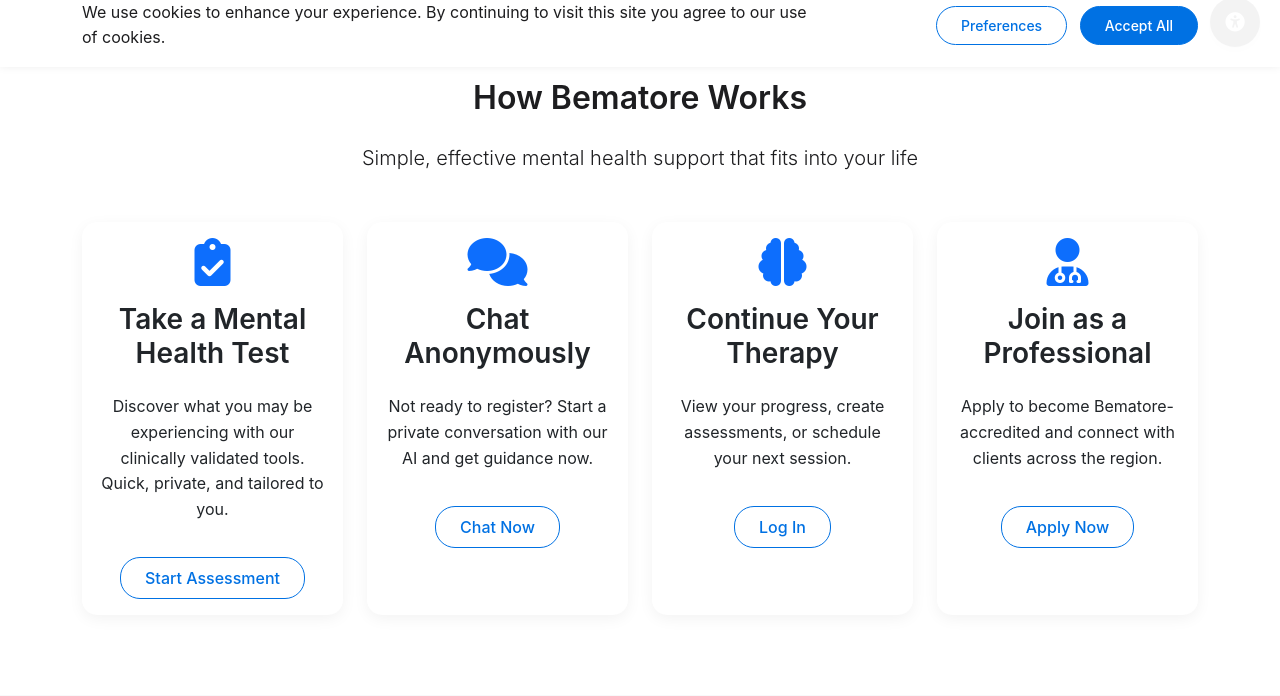
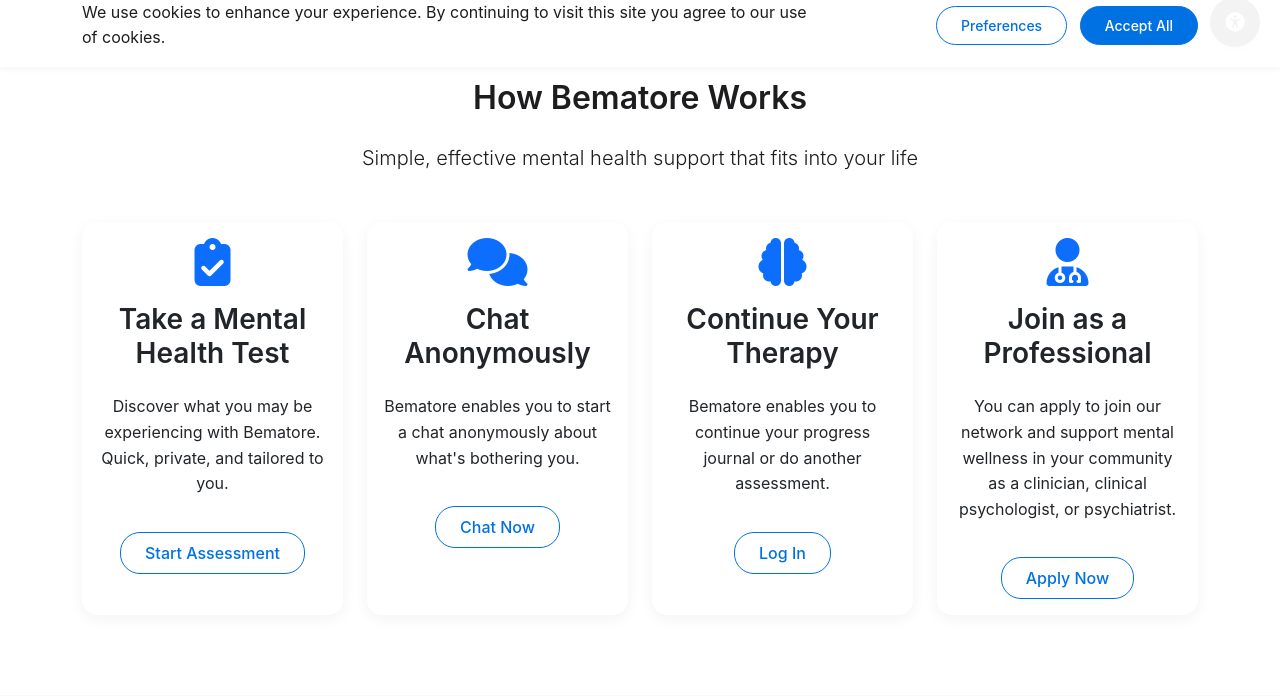
Before and after one commit to OchiengBrandon/bematore-website, a Django app: page / in a window 1280 px wide. Shown: the part 733-1429 px from the top of the page. Run offline with Django 5.2, Linux system fonts and the light colour scheme; data that the repository does not hold is empty; some libraries are stand-ins or nearby versions.

Commit message:
Edited home page

```diff
--- a/templates/core/home.html
+++ b/templates/core/home.html
@@ -39,7 +39,7 @@
                             <i class="fas fa-clipboard-check fa-3x text-primary"></i>
                         </div>
                         <h3>Take a Mental Health Test</h3>
-                        <p>Discover what you may be experiencing with our clinically validated tools. Quick, private, and tailored to you.</p>
+                        <p>Discover what you may be experiencing with Bematore. Quick, private, and tailored to you.</p>
                         <a href="#" class="btn btn-outline-primary mt-3">Start Assessment</a>
                     </div>
                 </div>
@@ -51,7 +51,7 @@
                             <i class="fas fa-comments fa-3x text-primary"></i>
                         </div>
                         <h3>Chat Anonymously</h3>
-                        <p>Not ready to register? Start a private conversation with our AI and get guidance now.</p>
+                        <p>Bematore enables you to start a chat anonymously about what's bothering you.</p>
                         <a href="#" class="btn btn-outline-primary mt-3">Chat Now</a>
                     </div>
                 </div>
@@ -63,7 +63,7 @@
                             <i class="fas fa-brain fa-3x text-primary"></i>
                         </div>
                         <h3>Continue Your Therapy</h3>
-                        <p>View your progress, create assessments, or schedule your next session.</p>
+                        <p>Bematore enables you to continue your progress journal or do another assessment.</p>
                         <a href="#" class="btn btn-outline-primary mt-3">Log In</a>
                     </div>
                 </div>
@@ -75,7 +75,7 @@
                             <i class="fas fa-user-md fa-3x text-primary"></i>
                         </div>
                         <h3>Join as a Professional</h3>
-                        <p>Apply to become Bematore-accredited and connect with clients across the region.</p>
+                        <p>You can apply to join our network and support mental wellness in your community as a clinician,  clinical psychologist, or psychiatrist.</p>
                         <a href="#" class="btn btn-outline-primary mt-3">Apply Now</a>
                     </div>
                 </div>
```
